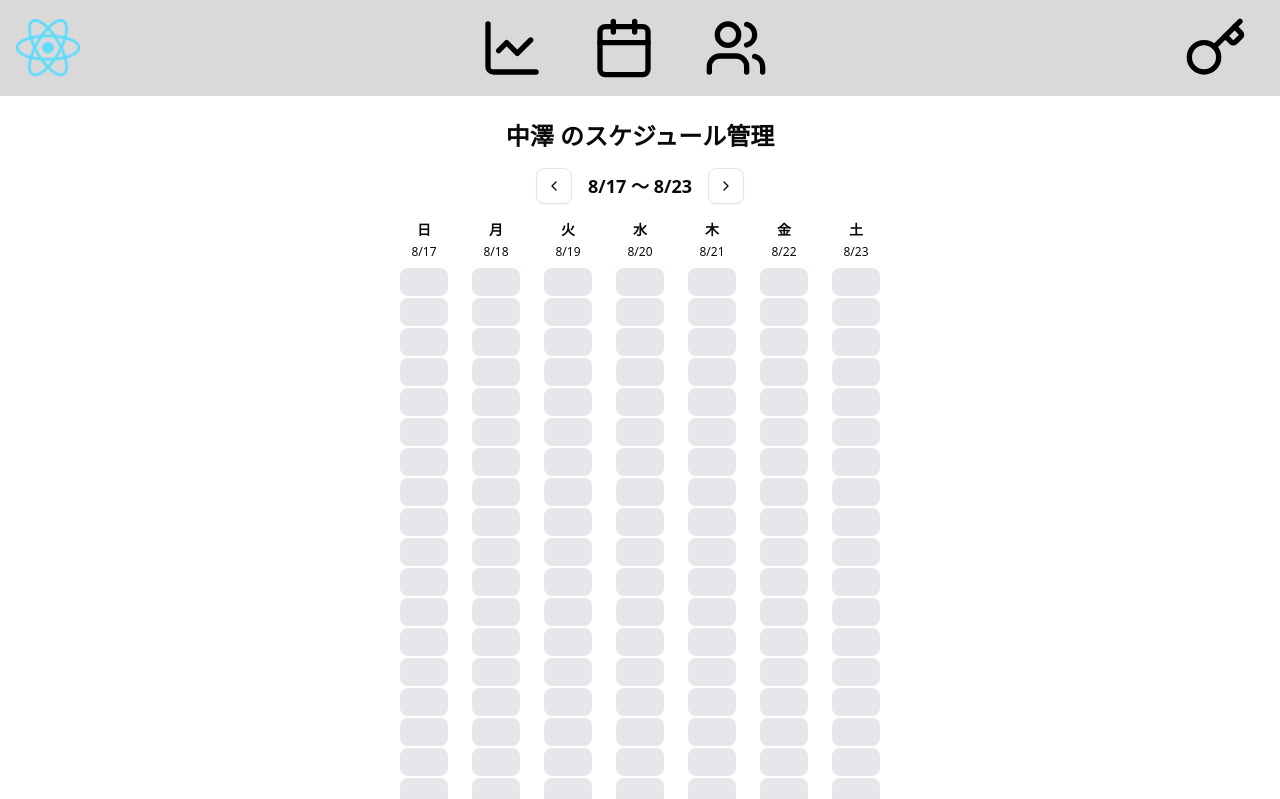
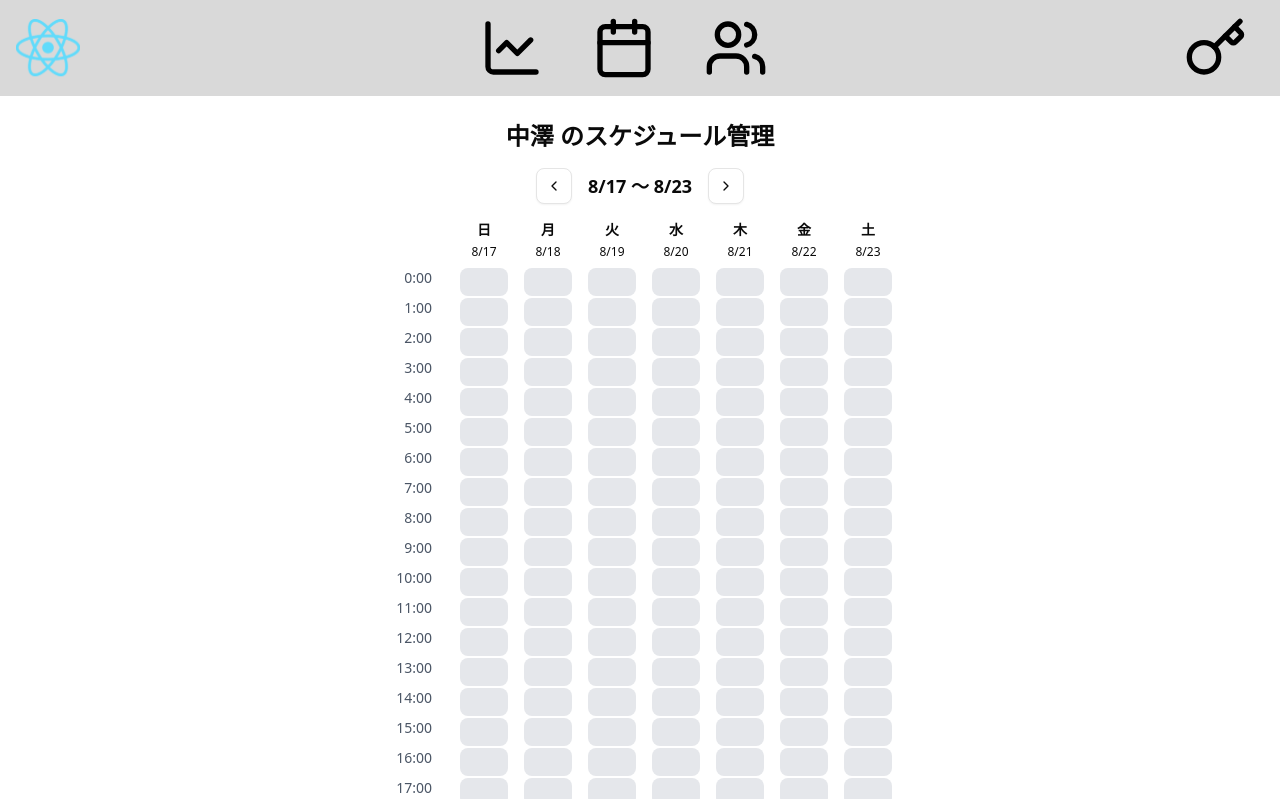
Before and after one commit to pgwebsemi/PGscheduler, a Next.js app: page /schedule in a window 1280 px wide. Shown: the top 799 px of the page. Built offline with nearby package versions, Linux system fonts and the light colour scheme; no server answers; sample sign-in values are in the browser's storage.

Commit message:
横に表記とホバーの実装

```diff
--- a/src/app/schedule/page.tsx
+++ b/src/app/schedule/page.tsx
@@ -74,8 +74,19 @@ export default function ScheduleManagementPage() {
           <ChevronRightIcon className="h-4 w-4" />
         </Button>
       </div>
-      {/* スケジュール表 */}
-      <div className="flex gap-6 overflow-x-auto px-8">
+      <div className="flex overflow-x-auto px-8 gap-6">
+        {/* 左側：時間ラベル */}
+        <div className="flex flex-col items-end w-12 text-sm text-gray-600 font-medium">
+          <div className="h-[48px]" /> {/* 上の曜日+日付と高さ揃え */}
+          {Array.from({ length: 24 }, (_, hour) => (
+            <div key={hour} className="h-7 mb-[2px] pr-1">
+              {hour}:00
+            </div>
+          ))}
+        </div>
+
+        {/* 右側：各曜日列 */}
+        <div className="flex gap-4">
           {weekDates.map((day, index) => (
             <div key={day} className="flex flex-col items-center w-12">
               <div className="font-bold text-sm mb-1">{daysOfWeek[index]}</div>
@@ -83,6 +94,7 @@ export default function ScheduleManagementPage() {
               {Array.from({ length: 24 }, (_, hour) => (
                 <div
                   key={hour}
+                  title={`${hour}:00`}
                   className={`w-full h-7 mb-[2px] cursor-pointer rounded-md ${
                     member.schedule?.[day]?.includes(hour)
                       ? "bg-cyan-500"
@@ -94,6 +106,8 @@ export default function ScheduleManagementPage() {
             </div>
           ))}
         </div>
+      </div>
+
       <Button onClick={handleSave} className="mt-6">
         保存
       </Button>
--- a/src/components/layout/header.tsx
+++ b/src/components/layout/header.tsx
@@ -27,7 +27,7 @@ const Header = () => {
         </button>
         <button
           className="cursor-pointer rounded p-4 hover:bg-black/5"
-          onClick={() => handleClick("/calendar")}
+          onClick={() => handleClick("/schedule")}
         >
           <Image
             src="/calendar.svg"
@@ -38,7 +38,7 @@ const Header = () => {
         </button>
         <button
           className="cursor-pointer rounded p-4 hover:bg-black/5"
-          onClick={() => handleClick("/schedule")}
+          onClick={() => handleClick("/group")}
         >
           <Image src="/users.svg" alt="users Icon" width={64} height={64} />
         </button>
```
Lines whose indentation alone changed are shown as unchanged.
